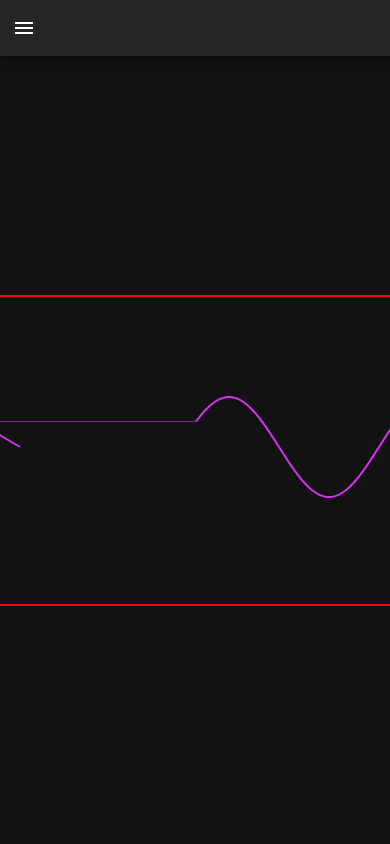
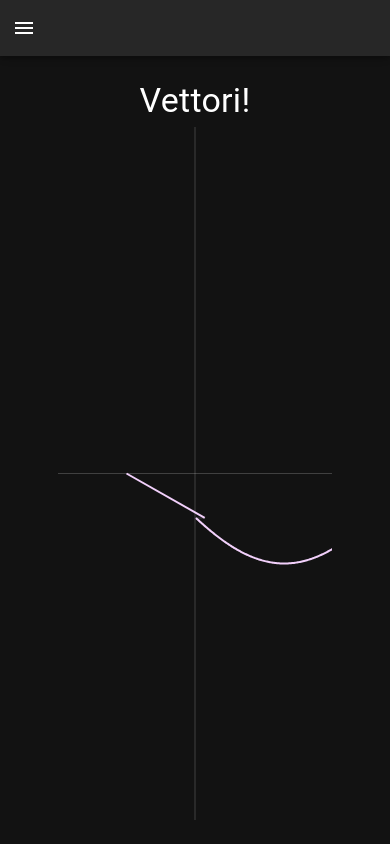
Before and after one commit to CassiGiuse/sir_fourier, a Next.js app: page /lab in a window 390 px wide. Built offline with nearby package versions, Linux system fonts and the light colour scheme.

Commit message:
Fixxing e miglioramento generale.
- Canvas responsive
- Creato wrapper per evitare di ripetere codice quando si desidera lavorare con la canvas
- Conversione automatica del parametro phi dei vettori da gradi a radianti

```diff
--- a/package.json
+++ b/package.json
@@ -27,6 +27,7 @@
     "@types/react": "^18.3.1",
     "@types/react-dom": "^18.3.0",
     "@types/uuid": "^9.0.8",
+    "autoprefixer": "^10.4.19",
     "eslint": "^8.57.0",
     "eslint-config-next": "14.2.3",
     "postcss": "^8.4.38",
--- /dev/null
+++ b/postcss.config.js
@@ -0,0 +1,6 @@
+module.exports = {
+  plugins: {
+    tailwindcss: {},
+    autoprefixer: {},
+  },
+}
--- /dev/null
+++ b/src/app/globals.css
@@ -0,0 +1,3 @@
+@tailwind base;
+@tailwind components;
+@tailwind utilities;
--- a/src/app/lab/components/Canvas.tsx
+++ b/src/app/lab/components/Canvas.tsx
@@ -14,5 +14,9 @@ export default function Canvas({ draw }: CanvasProps) {
 
   const canvasRef = useCanvas({ draw });
 
-  return <canvas ref={canvasRef} width={700} height={300}></canvas>;
+  return (
+    <canvas
+      ref={canvasRef}
+    ></canvas>
+  );
 }
--- a/src/app/lab/models/Vector.tsx
+++ b/src/app/lab/models/Vector.tsx
@@ -1,4 +1,6 @@
 import Colors from "@/utils/Colors";
+import { convertBase } from "@/utils/Convertor";
+import { contextWrapper } from "@/utils/Drawable";
 
 interface VectorProperties {
   amplitude: number;
@@ -25,7 +27,7 @@ class Vector {
   private latestYCoordinates: Array<number>;
 
   private static globalVectorCounter: number = 0;
-  private static readonly VECTOR_WIDTH: number = 2;
+  private static readonly VECTOR_LINE_WIDTH: number = 2;
   private static readonly LINK_WIDTH: number = 1;
 
   constructor(
@@ -38,7 +40,7 @@ class Vector {
     // Must have
     this.amp = vectorProp.amplitude;
     this.fq = vectorProp.frequency;
-    this.phi = vectorProp.phi;
+    this.phi = (vectorProp.phi * Math.PI) / 180;
     this.currentPolar = { polarX: 0, polarY: 0 };
     this.latestYCoordinates = [];
     this.ctx = null;
@@ -61,20 +63,23 @@ class Vector {
     }
   ): Vector {
     this.ctx = ctx;
-    ctx.save();
-    ctx.strokeStyle = this.vectorColor;
-    ctx.lineWidth = Vector.VECTOR_WIDTH;
-    ctx.beginPath();
 
     const vectorPhase = this.fq * 2 * Math.PI * time + this.phi;
     const polarX = this.amp * Math.cos(vectorPhase);
     const polarY = this.amp * Math.sin(vectorPhase);
 
+    contextWrapper(
+      this.ctx,
+      {
+        strokeStyle: this.vectorColor,
+        lineWidth: Vector.VECTOR_LINE_WIDTH,
+      },
+      () => {
+        ctx.beginPath();
         ctx.moveTo(vectorPosition.x, vectorPosition.y);
         ctx.lineTo(polarX + vectorPosition.x, polarY + vectorPosition.y);
-
-    ctx.stroke();
-    ctx.restore();
+      }
+    );
 
     this.currentPolar = {
       polarX: polarX + vectorPosition.x,
@@ -94,16 +99,19 @@ class Vector {
       );
     }
 
-    this.ctx.save();
-    this.ctx.strokeStyle = this.vectorColor + "a1";
-    this.ctx.lineWidth = Vector.LINK_WIDTH;
-    this.ctx.beginPath();
+    contextWrapper(
+      this.ctx,
+      {
+        strokeStyle: this.vectorColor + convertBase(50, 16),
+        lineWidth: Vector.LINK_WIDTH,
+      },
+      (ctx: CanvasRenderingContext2D) => {
+        ctx.beginPath();
 
-    this.ctx.moveTo(this.currentPolar.polarX, this.currentPolar.polarY);
-    this.ctx.lineTo(this.ctx.canvas.width / 2, this.currentPolar.polarY);
-
-    this.ctx.stroke();
-    this.ctx.restore();
+        ctx.moveTo(this.currentPolar.polarX, this.currentPolar.polarY);
+        ctx.lineTo(ctx.canvas.width / 2, this.currentPolar.polarY);
+      }
+    );
 
     return this;
   }
@@ -115,23 +123,26 @@ class Vector {
       );
     }
 
-    this.ctx.save();
-    this.ctx.strokeStyle = this.vectorColor;
-    this.ctx.lineWidth = Vector.VECTOR_WIDTH;
-    this.ctx.beginPath();
+    contextWrapper(
+      this.ctx,
+      {
+        strokeStyle: this.vectorColor,
+        lineWidth: Vector.VECTOR_LINE_WIDTH,
+      },
+      (ctx: CanvasRenderingContext2D) => {
+        ctx.beginPath();
 
         for (let x = 0; x < this.latestYCoordinates.length; x++) {
-      this.ctx.lineTo(
-        this.ctx.canvas.width / 2 + x,
+          ctx.lineTo(
+            ctx.canvas.width / 2 + x,
             this.latestYCoordinates[this.latestYCoordinates.length - x]
           );
         }
-    if (this.latestYCoordinates.length > this.ctx.canvas.width) {
-      this.latestYCoordinates.splice(0, this.ctx.canvas.width / 2);
+        if (this.latestYCoordinates.length > ctx.canvas.width) {
+          this.latestYCoordinates.splice(0, ctx.canvas.width / 2);
         }
-
-    this.ctx.stroke();
-    this.ctx.restore();
+      }
+    );
   }
 
   // GETTERS
--- a/src/app/lab/page.tsx
+++ b/src/app/lab/page.tsx
@@ -3,11 +3,23 @@
 import React, { useCallback, useMemo } from "react";
 import Canvas from "./components/Canvas";
 import Vector from "./models/Vector";
+import { Typography, Box } from "@mui/material";
+import { contextWrapper } from "@/utils/Drawable";
 import chroma from "chroma-js";
+import { convertBase } from "@/utils/Convertor";
 
 export default function LabPage() {
   // Manteniamo lo stesso riferimento tra i render con useMemo
-  const customVector = useMemo<Vector>(() => new Vector(), []);
+  const customVector = useMemo<Vector>(
+    () =>
+      new Vector({
+        amplitude: 90,
+        frequency: 0.0019,
+        phi: 0,
+        vectorColor: chroma.random().hex(),
+      }),
+    []
+  );
 
   /*
   test:
@@ -25,6 +37,24 @@ export default function LabPage() {
       time = -time; // anti orario
       ctx.clearRect(0, 0, ctx.canvas.width, ctx.canvas.height); // pulisce canvas
 
+      contextWrapper(
+        ctx,
+        {
+          lineWidth: 1,
+          strokeStyle: chroma("white").hex() + convertBase(50, 16),
+        },
+        () => {
+          const canvasWidth = ctx.canvas.width;
+          const canvasHeight = ctx.canvas.height;
+
+          ctx.moveTo(canvasWidth / 2, 0);
+          ctx.lineTo(canvasWidth / 2, canvasHeight);
+
+          ctx.moveTo(0, canvasHeight / 2);
+          ctx.lineTo(canvasWidth, canvasHeight / 2);
+        }
+      );
+
       customVector
         .drawVector(ctx, time, {
           x: ctx.canvas.width / 4,
@@ -36,9 +66,22 @@ export default function LabPage() {
     [customVector]
   );
 
+  const boxStyle = {
+    width: "80%",
+    height: "100%",
+    display: "flex",
+    justifyContent: "center",
+    alignItems: "center",
+  };
+
   return (
-    <div style={{ border: "2px solid red" }}>
-      <Canvas draw={draw}></Canvas>
-    </div>
+    <React.Fragment>
+      <Typography variant="h4" sx={{ marginBottom: "5px" }}>
+        Vettori!
+      </Typography>
+      <Box component={"div"} sx={boxStyle}>
+        <Canvas draw={draw}></Canvas>
+      </Box>
+    </React.Fragment>
   );
 }
--- a/src/app/layout.tsx
+++ b/src/app/layout.tsx
@@ -1,5 +1,6 @@
 import Navbar from "../shared/Navbar";
 import AppThemeProvider from "../layouts/ThemeManager";
+import "./globals.css"
 
 export const metadata = {
   title: "Sir. Fourirer",
--- a/src/hooks/useCanvas.tsx
+++ b/src/hooks/useCanvas.tsx
@@ -11,22 +11,6 @@ export default function useCanvas({ draw }: { draw: DrawFunction }) {
   Le funzioni in JavaScript sono riferimenti che vengono ricreati ogni volta che il componente viene renderizzato.
   Questo significa che ogni volta che il componente Canvas viene renderizzato, viene creata una nuova istanza della funzione draw.
   */
-  // function resizeCanvasToDisplaySize(canvas: HTMLCanvasElement) {
-  //   const parent: HTMLElement | null = canvas.parentElement;
-
-  //   if (!parent) return false;
-
-  //   const width = parent.clientWidth;
-  //   const height = parent.clientHeight;
-
-  //   if (canvas.width !== width || canvas.height !== height) {
-  //     canvas.width = width;
-  //     canvas.height = height;
-  //     return true;
-  //   }
-
-  //   return false;
-  // }
 
   useEffect(() => {
     // Otteniamo l'elemento canvas dal riferimento
@@ -42,9 +26,30 @@ export default function useCanvas({ draw }: { draw: DrawFunction }) {
     let frameCount: number = 0;
     let animationFrameId: number;
 
+    const preDraw = (ctx: CanvasRenderingContext2D) => {
+      ctx.save();
+
+      const parent: HTMLElement | null = canvas.parentElement;
+
+      if (parent === null) return;
+
+      const width = parent.clientWidth;
+      const height = parent.clientHeight;
+
+      if (canvas.width !== width || canvas.height !== height) {
+        canvas.width = width;
+        canvas.height = height;
+      }
+    };
+
+    const postDraw = (ctx: CanvasRenderingContext2D) => {
+      ctx.restore();
+    };
+
     // Operiamo sulla canvas o sul contesto
     const render = () => {
       frameCount++;
+      preDraw(context);
       draw(context, frameCount);
       // il browser pianifica l'esecuzione di una funzione prima del prossimo repaint.
       // Questo è utile per creare animazioni fluide perché sincronizza l'animazione con il refresh rate del display.
--- /dev/null
+++ b/src/utils/Convertor.ts
@@ -0,0 +1,5 @@
+function convertBase(n: number, base: number): string {
+  return Number(n).toString(base);
+}
+
+export { convertBase };
--- /dev/null
+++ b/src/utils/Drawable.ts
@@ -0,0 +1,26 @@
+type CanvasStyleOptions = {
+  [key in keyof CanvasRenderingContext2D]?: CanvasRenderingContext2D[key];
+};
+
+function contextWrapper(
+  ctx: CanvasRenderingContext2D,
+  styleOptions: CanvasStyleOptions | null = null,
+  callback: (ctx: CanvasRenderingContext2D) => void
+) {
+  ctx.save();
+
+  if (styleOptions) {
+    for (const [key, value] of Object.entries(styleOptions)) {
+      if (key in ctx) {
+        (ctx as any)[key] = value;
+      }
+    }
+  }
+
+  callback(ctx);
+
+  ctx.stroke();
+  ctx.restore();
+}
+
+export { contextWrapper };
--- a/tailwind.config.ts
+++ b/tailwind.config.ts
@@ -1,18 +1,10 @@
 import type { Config } from "tailwindcss";
 
 const config: Config = {
-  content: [
-    "./src/pages/**/*.{js,ts,jsx,tsx,mdx}",
-    "./src/components/**/*.{js,ts,jsx,tsx,mdx}",
-    "./src/app/**/*.{js,ts,jsx,tsx,mdx}",
-  ],
+  content: ["./src/app/**/*.{js,ts,jsx,tsx,mdx}"],
   theme: {
     extend: {
-      backgroundImage: {
-        "gradient-radial": "radial-gradient(var(--tw-gradient-stops))",
-        "gradient-conic":
-          "conic-gradient(from 180deg at 50% 50%, var(--tw-gradient-stops))",
-      },
+      backgroundImage: {},
     },
   },
   plugins: [],
```
Also changed, not shown: src/utils/Colors.ts (renamed from src/utils/Colors.tsx), 1 other file (tests, documents, lock files or other folders). Lines whose indentation alone changed are shown as unchanged.
